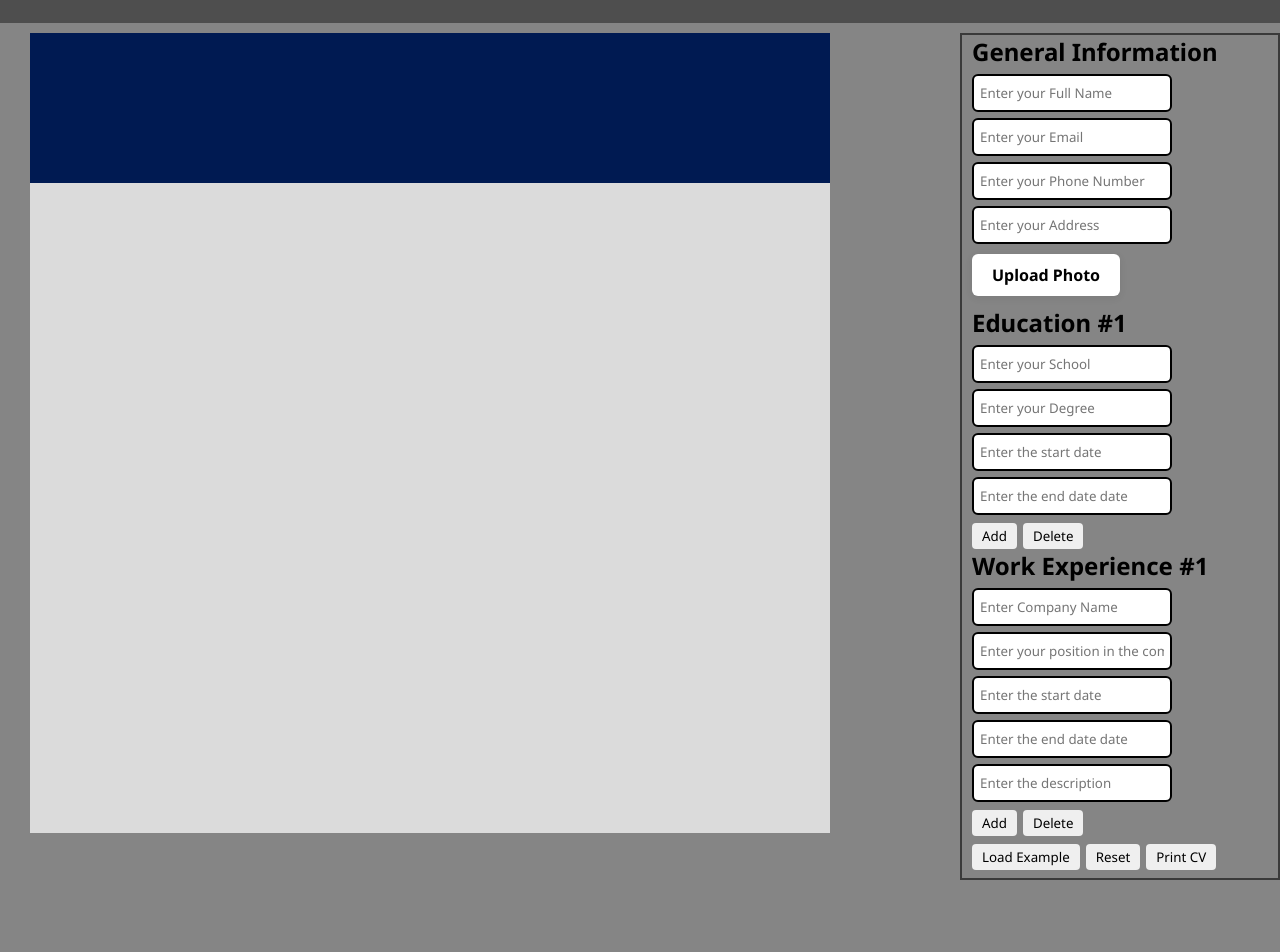
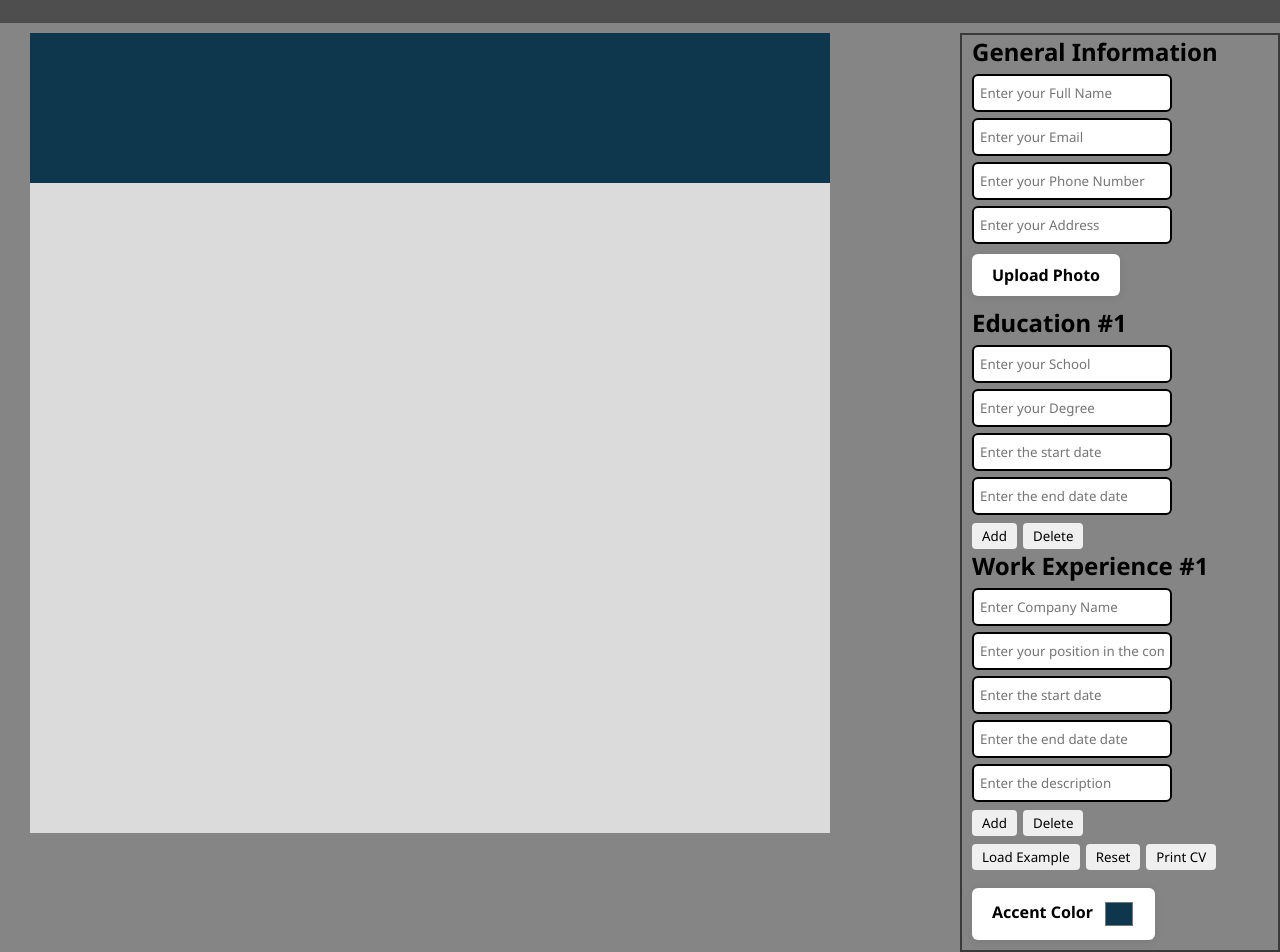
Before and after one commit to ArhamTheDeveloper/cv-application, a React (Vite) app: page / in a window 1280 px wide. Shown: the part 44-996 px from the top of the page. Before the commit the page ends 924 px from the top, so only its background shows below. Built offline with nearby package versions, Linux system fonts and the light colour scheme.

Commit message:
Add accent color customization to CV components

```diff
--- a/src/App.jsx
+++ b/src/App.jsx
@@ -12,6 +12,7 @@ const protoCvData = {
     phoneNumber: "",
     address: "",
     photo: "",
+    accentColor: "#0E374E",
   },
   education: [
     {
@@ -34,6 +35,9 @@ const protoCvData = {
 
 function App() {
   const [cvData, setCvData] = useState(protoCvData);
+  const [accentColor, setAccentColor] = useState(
+    protoCvData.generalInfo.accentColor
+  );
 
   const handleChange = (section, field, value, index = null) => {
     setCvData((prev) => {
@@ -90,6 +94,7 @@ function App() {
 
   const handleReset = () => {
     setCvData(protoCvData);
+    setAccentColor(protoCvData.generalInfo.accentColor);
   };
 
   return (
@@ -97,7 +102,7 @@ function App() {
       <Navbar />
       <div className="cv_parent">
         <div className="cv-print-area">
-          <Cv cvData={cvData} />
+          <Cv cvData={cvData} accentColor={accentColor} />
         </div>
         <CvEditor
           cvData={cvData}
@@ -106,6 +111,8 @@ function App() {
           onDeleteSection={handleDeleteSection}
           onLoadExample={handleLoadExample}
           onHandleReset={handleReset}
+          accentColor={accentColor}
+          setAccentColor={setAccentColor}
         />
       </div>
     </div>
--- a/src/components/Cv.jsx
+++ b/src/components/Cv.jsx
@@ -1,11 +1,11 @@
 import CvHeader from "./CvHeader";
 import CvBody from "./CvBody";
 
-export default function Cv({ cvData }) {
+export default function Cv({ cvData, accentColor }) {
   return (
     <div style={{ marginTop: "10px", marginLeft: "30px" }}>
-      <CvHeader cvData={cvData} />
-      <CvBody cvData={cvData} />
+      <CvHeader cvData={cvData} accentColor={accentColor} />
+      <CvBody cvData={cvData} accentColor={accentColor} />
     </div>
   );
 }
--- a/src/components/CvBody.jsx
+++ b/src/components/CvBody.jsx
@@ -2,7 +2,7 @@ function hasNonEmpty(arr, keys) {
   return (arr || []).some((obj) => keys.some((key) => obj[key]));
 }
 
-export default function CvBody({ cvData }) {
+export default function CvBody({ cvData, accentColor }) {
   const showEducation = hasNonEmpty(cvData.education, [
     "school",
     "degree",
@@ -28,7 +28,17 @@ export default function CvBody({ cvData }) {
     >
       {showEducation && (
         <>
-          <h2 style={{ paddingTop: "35px", textAlign: "center" }}>Education</h2>
+          <h2
+            style={{
+              paddingTop: "35px",
+              textAlign: "center",
+              color: accentColor,
+              fontWeight: "800",
+              letterSpacing: "-1px",
+            }}
+          >
+            Education
+          </h2>
           {cvData.education.map((edu, idx) => (
             <div
               key={idx}
@@ -54,7 +64,15 @@ export default function CvBody({ cvData }) {
 
       {showWork && (
         <>
-          <h2 style={{ paddingTop: "35px", textAlign: "center" }}>
+          <h2
+            style={{
+              paddingTop: "35px",
+              textAlign: "center",
+              color: accentColor,
+              fontWeight: "800",
+              letterSpacing: "-1px",
+            }}
+          >
             Professional Experience
           </h2>
           {cvData.workExperience.map((work, idx) => (
--- a/src/components/CvEditor.jsx
+++ b/src/components/CvEditor.jsx
@@ -14,6 +14,8 @@ export default function CvEditor({
   onDeleteSection,
   onLoadExample,
   onHandleReset,
+  accentColor,
+  setAccentColor,
 }) {
   return (
     <div className="cv_editor">
@@ -126,6 +128,37 @@ export default function CvEditor({
         <Button text={"Reset"} onClickHandler={onHandleReset} />
         <Button text={"Print CV"} onClickHandler={() => window.print()} />
       </div>
+      <label
+        htmlFor="accent-color"
+        style={{
+          display: "inline-block",
+          padding: "10px 20px",
+          background: "#fff",
+          color: "black",
+          borderRadius: "6px",
+          cursor: "pointer",
+          fontWeight: "bold",
+          margin: "10px",
+          boxShadow: "0 2px 8px rgba(0,0,0,0.07)",
+        }}
+      >
+        Accent Color
+        <input
+          type="color"
+          id="accent-color"
+          value={accentColor}
+          onChange={(e) => setAccentColor(e.target.value)}
+          style={{
+            marginLeft: "10px",
+            width: "32px",
+            height: "32px",
+            border: "none",
+            background: "none",
+            cursor: "pointer",
+            verticalAlign: "middle",
+          }}
+        />
+      </label>
     </div>
   );
 }
--- a/src/components/CvHeader.jsx
+++ b/src/components/CvHeader.jsx
@@ -1,10 +1,10 @@
 import { Mail, Phone, Locate } from "lucide-react";
 
-export default function CvHeader({ cvData }) {
+export default function CvHeader({ cvData, accentColor }) {
   return (
     <div
       style={{
-        backgroundColor: "#001a52",
+        backgroundColor: accentColor,
         width: "800px",
         minHeight: "150px",
         color: "white",
@@ -13,7 +13,7 @@ export default function CvHeader({ cvData }) {
         flexDirection: "column",
         alignItems: "center",
         justifyContent: "center",
-        padding:"20px 0"
+        padding: "20px 0",
       }}
     >
       {cvData.generalInfo.photo && (
```
